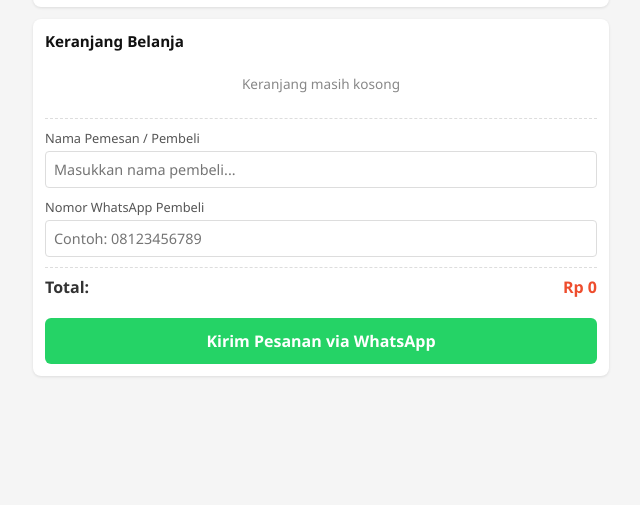
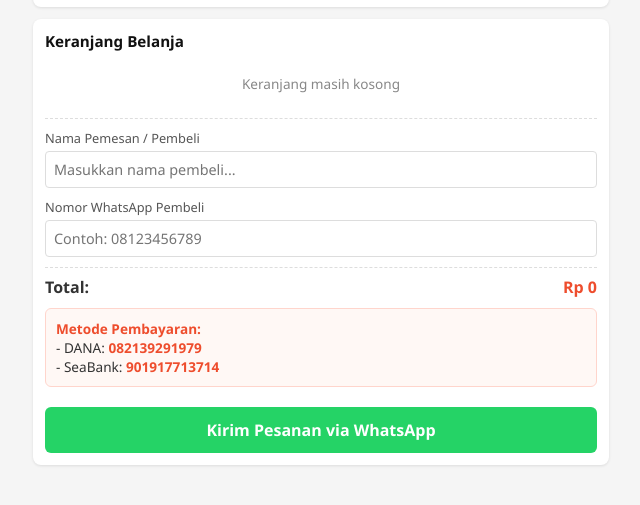
Before and after one commit to masturhaqiqi947-crypto/Kasir-Pedia, a plain HTML site: page index.html in a window 1280 px wide. Shown: the part 896-1401 px from the top of the page, without its empty margins (319-959 px from the left). Before the commit the page ends 1356 px from the top, so only its background shows below. Drawn offline with Linux system fonts and the light colour scheme.

Commit message:
Update index.html

```diff
--- a/index.html
+++ b/index.html
@@ -37,6 +37,10 @@
         .cart-item-controls { display: flex; align-items: center; gap: 6px; }
         .cart-item-controls button { width: 24px; height: 24px; background: #ddd; border: none; border-radius: 4px; font-weight: bold; cursor: pointer; }
         .total-section { display: flex; justify-content: space-between; font-size: 1rem; font-weight: bold; margin: 10px 0; border-top: 1px dashed #ddd; padding-top: 8px; }
+
+        .payment-info-box { background: #fff8f5; border: 1px solid #ffd5cc; padding: 10px; border-radius: 6px; margin: 10px 0; font-size: 0.85rem; color: #333; }
+        .payment-info-box b { color: #ee4d2d; }
+
         .btn-whatsapp { width: 100%; background: #25d366; color: white; border: none; padding: 12px; border-radius: 6px; font-size: 1rem; font-weight: bold; cursor: pointer; text-align: center; margin-top: 10px; }
         .btn-whatsapp:active { background: #1ebe5d; }
 
@@ -95,6 +99,13 @@
                     <span>Total:</span>
                     <span id="totalPrice" style="color: #ee4d2d;">Rp 0</span>
                 </div>
+
+                <div class="payment-info-box">
+                    <b>Metode Pembayaran:</b><br>
+                    - DANA: <b>082139291979</b><br>
+                    - SeaBank: <b>901917713714</b>
+                </div>
+
                 <button class="btn-whatsapp" onclick="checkoutWhatsApp()">Kirim Pesanan via WhatsApp</button>
             </div>
         </div>
```
